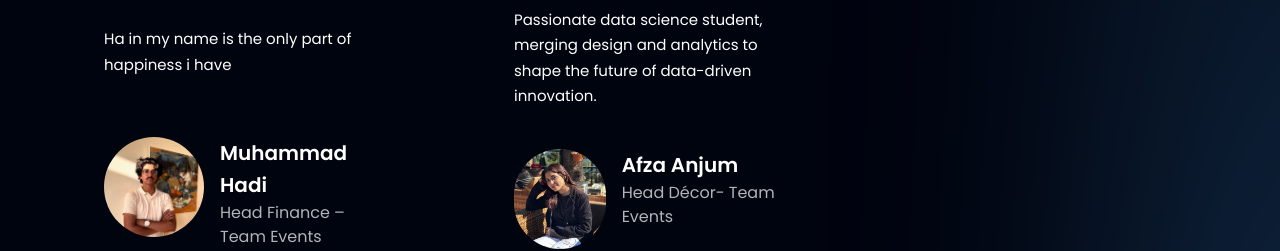
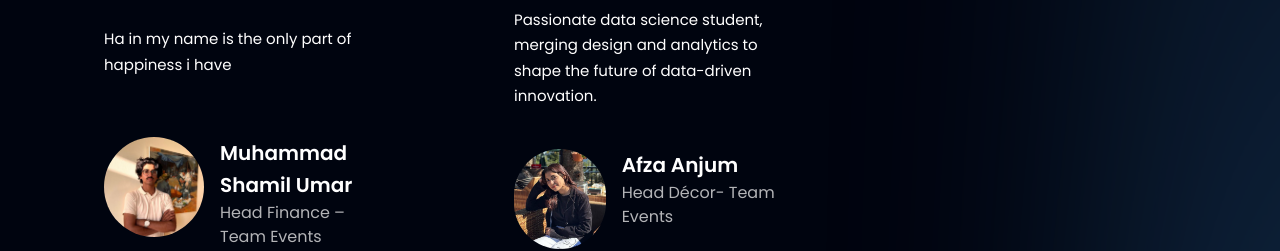
Before and after one commit to HAPPYLAMMA2001/FDSS, a React (Vite) app: page / in a window 1280 px wide. Shown: the part 5240-5491 px from the top of the page. Built offline with nearby package versions, Linux system fonts and the light colour scheme.

Commit message:
adding deploy workflow v4

```diff
--- a/src/constants/index.js
+++ b/src/constants/index.js
@@ -163,7 +163,7 @@ export const feedback = [
     id: "feedback-3",
     content:
       "Ha in my name is the only part of happiness i have",
-    name: "Muhammad Hadi",
+    name: "Muhammad Shamil Umar",
     title: "Head Finance – Team Events",
     img: hadi,
   },
```
